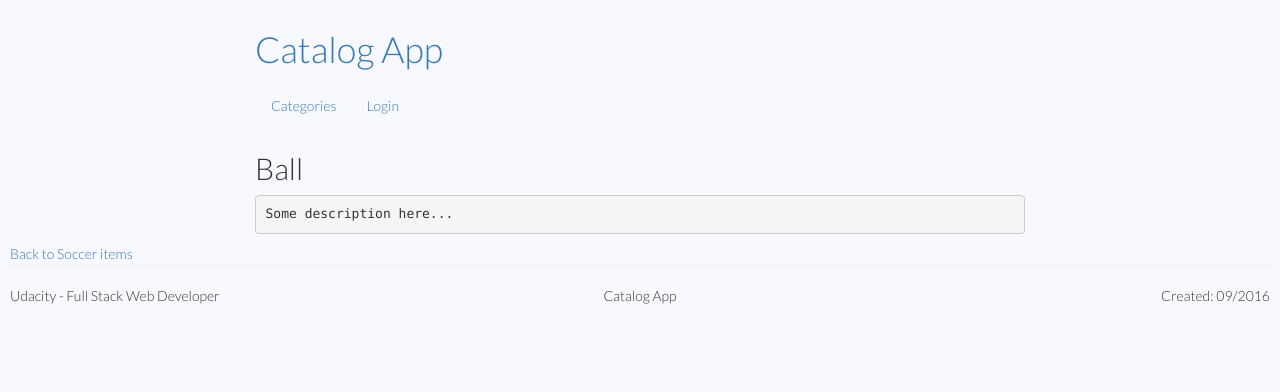
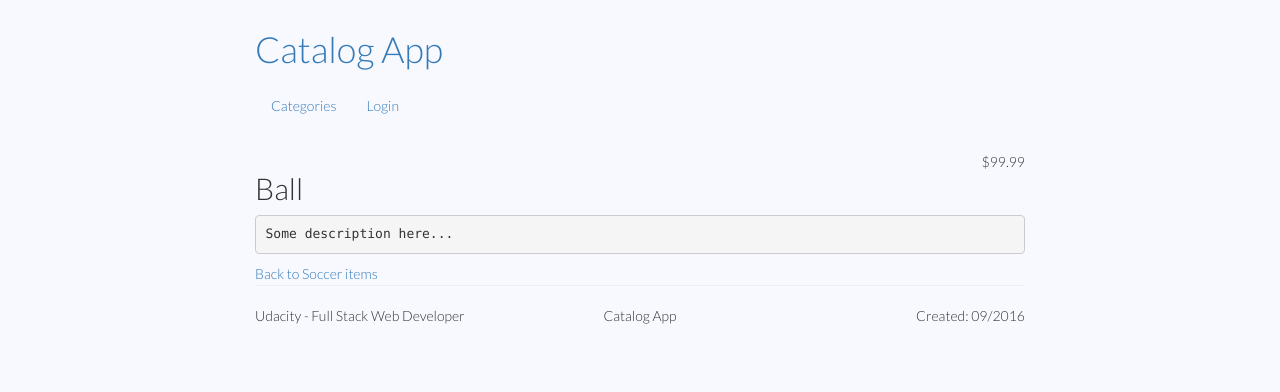
Before and after one commit to KonradSchieban/CatalogApp, a Flask app: page /catalog/Soccer/Ball in a window 1280 px wide. Shown: the top 392 px of the page. Run offline with Flask 2, Linux system fonts and the light colour scheme; the visitor is signed in with stand-in values (Sample User, id 1); data comes from the database, SQL or seed files in the repository; some libraries are stand-ins or nearby versions.

Commit message:
Style adjusted

```diff
--- a/templates/item.html
+++ b/templates/item.html
@@ -1,22 +1,33 @@
 {% extends "base.html" %}
 {% block content %}
 
-    <h2>{{ item.name }}</h2>
+    <div class="row">
+        <div class="col-md-8 col-sm-8">
+            <h2 class="item-name">{{ item.name }}</h2>
+        </div>
+        <div class="col-md-4 col-sm-4">
+            <p class="item-price text-right">{{ item.price }}</p>
+        </div>
+    </div>
     <div class="row item-description">
         <div class="col-md-12 col-sm-12">
             <pre>{{ item.description }}</pre>
         </div>
     </div>
 
+    <div class="row">
+        <div class="col-md-12 col-sm-12">
             {% if item.user.email == current_user_email %}
             <div class="item-link">
                 <a href="{{ url_for('edit_item_page', category_name=item.category.name, item_name=item.name) }}">Edit</a>
             </div>
             <div class="item-link">
                 <a href="{{ url_for('delete_item_page', category_name=item.category.name, item_name=item.name) }}">Delete</a>
+            </div>
             {% endif %}
-    </div>
             <div class="item-link">
                 <a href="{{ url_for('category_page', category=item.category.name) }}">Back to {{ item.category.name }} items</a>
             </div>
+        </div>
+    </div>
 {% endblock %}
```
Lines whose indentation alone changed are shown as unchanged.
